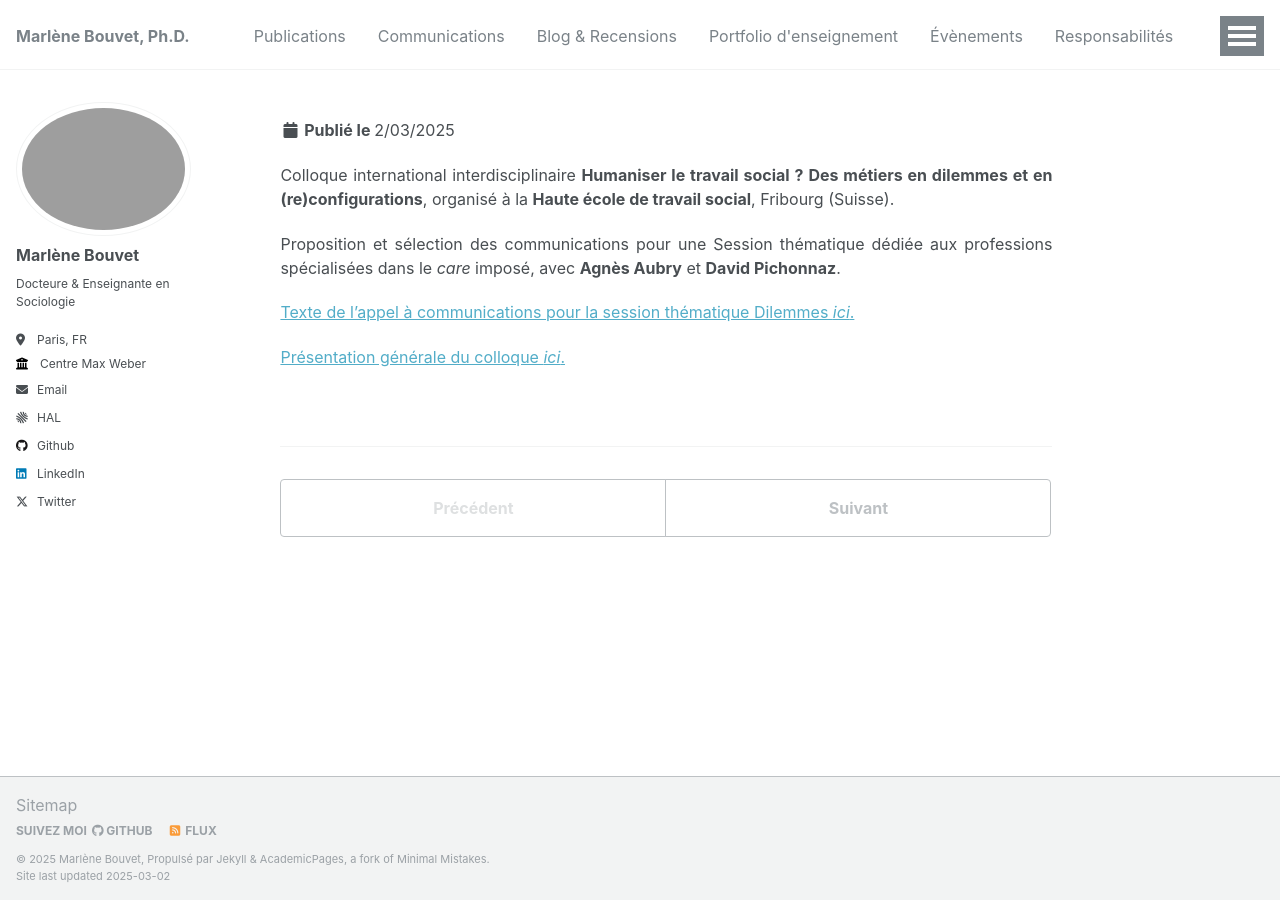
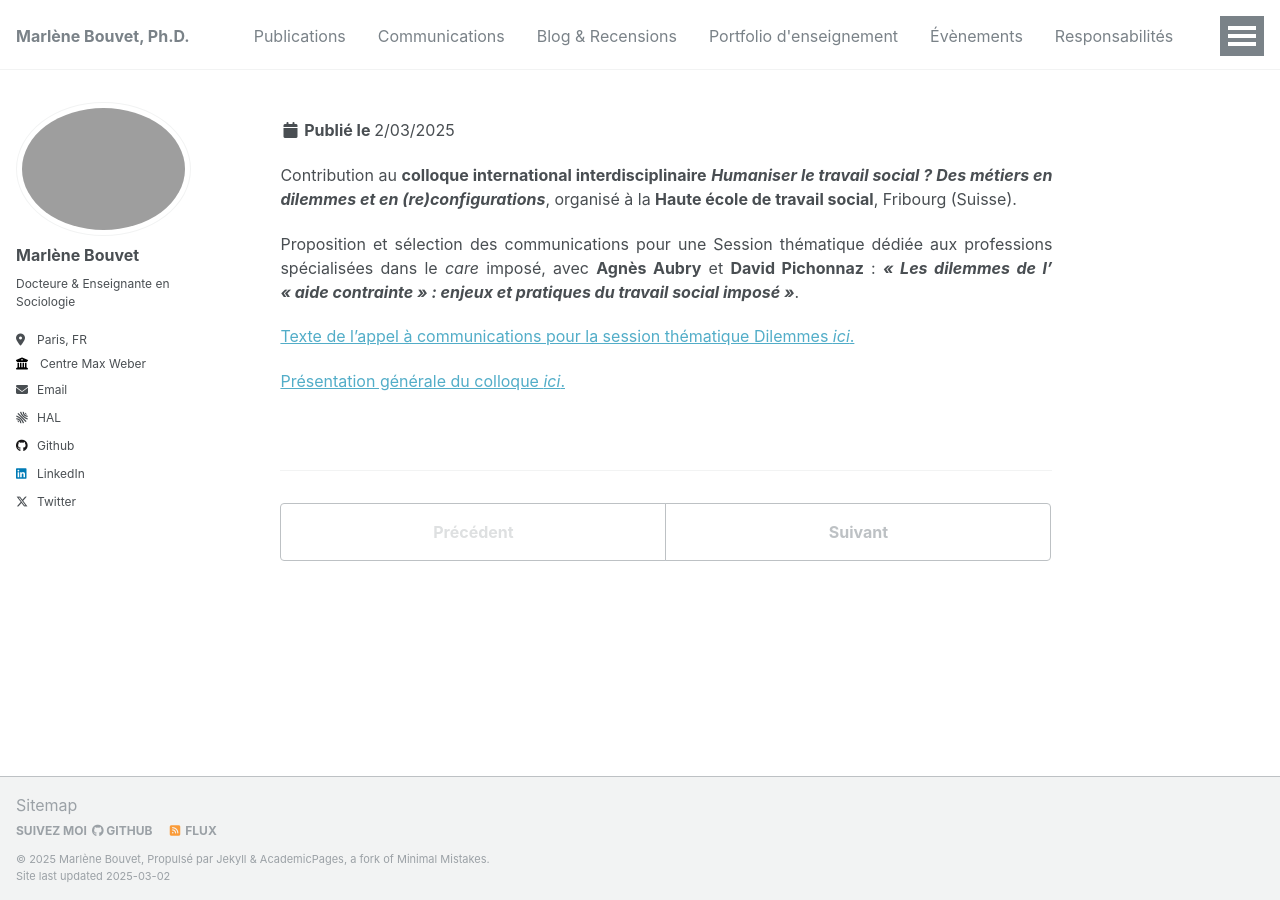
Before and after one commit to marlenebouvet/marlenebouvet.fr, a Jekyll site: the page built from _news/fribourg.md, in a window 1280 px wide. Built offline with Jekyll 4.4.1, drawn with Linux system fonts in a browser that asks for light colours; some web fonts are replaced.

Commit message:
Petites choses Fribourg

```diff
--- a/_news/fribourg.md
+++ b/_news/fribourg.md
@@ -3,9 +3,9 @@ date: 27/08/2025
 title: "« Les dilemmes de l' "aide contrainte" : enjeux et pratiques du travail social imposé », à Fribourg"
 show: true
 ---
-Colloque international interdisciplinaire **Humaniser le travail social ? Des métiers en dilemmes et en (re)configurations**, organisé à la **Haute école de travail social**, Fribourg (Suisse).
+Contribution au **colloque international interdisciplinaire** ***Humaniser le travail social ? Des métiers en dilemmes et en (re)configurations***, organisé à la **Haute école de travail social**, Fribourg (Suisse).
 
-Proposition et sélection des communications pour une Session thématique dédiée aux professions spécialisées dans le *care* imposé, avec **Agnès Aubry** et **David Pichonnaz**.
+Proposition et sélection des communications pour une Session thématique dédiée aux professions spécialisées dans le *care* imposé, avec **Agnès Aubry** et **David Pichonnaz** : ***« Les dilemmes de l’ « aide contrainte » : enjeux et pratiques du travail social imposé »***.
 
 [Texte de l'appel à communications pour la session thématique Dilemmes *ici*.](https://drive.switch.ch/index.php/s/3QSOEsvVO5SsA8a)
 
```
